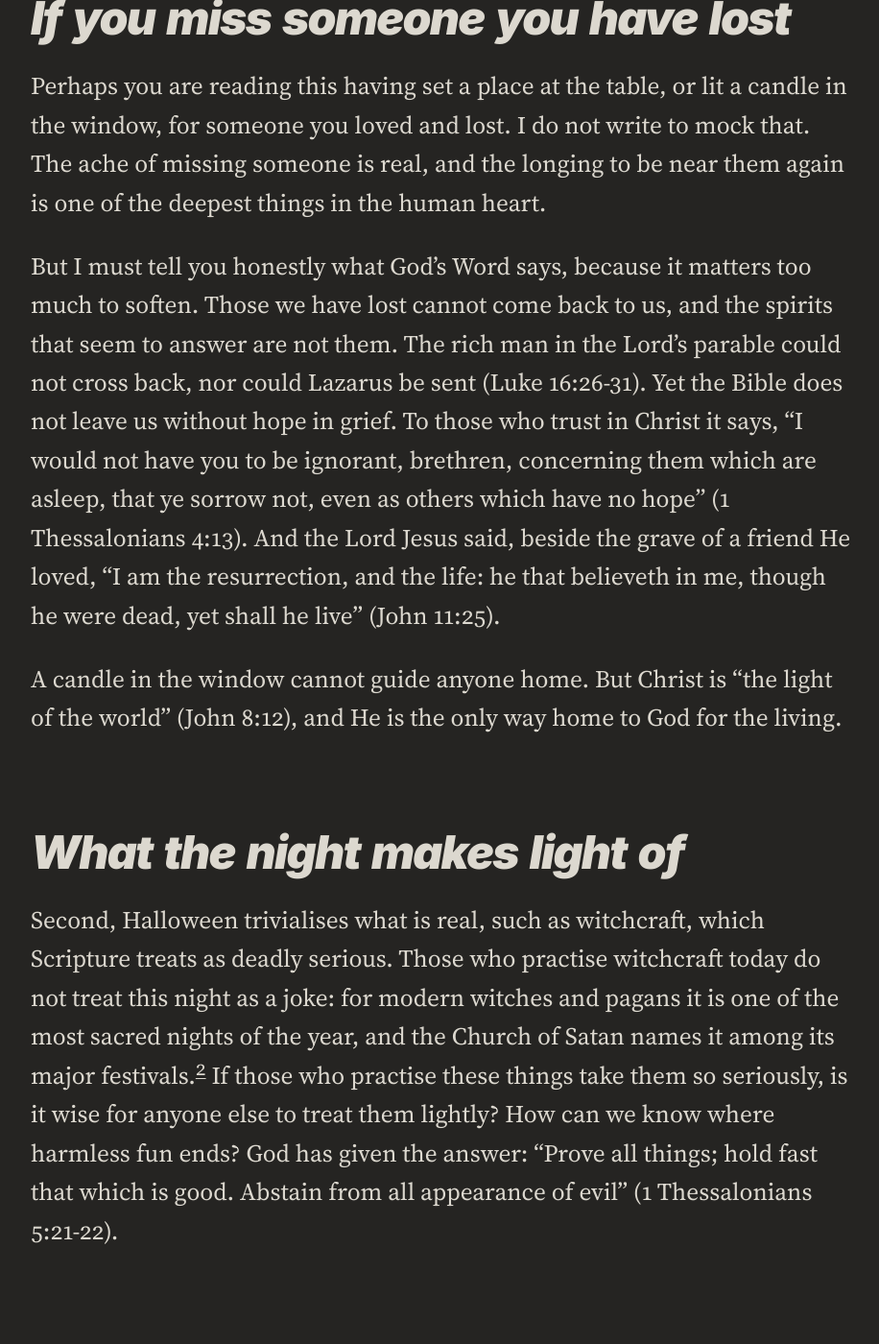
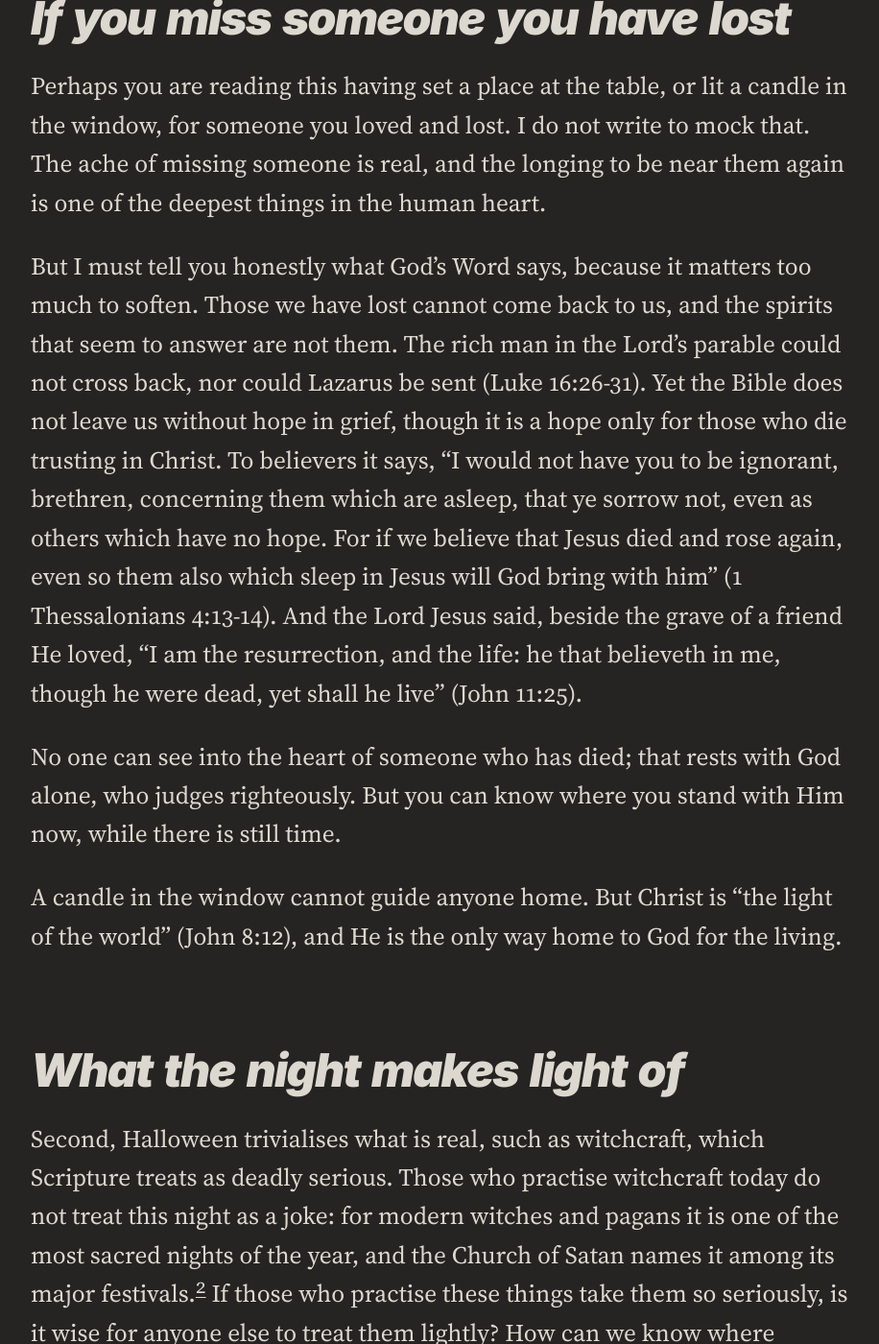
Before and after one commit to ForestWalkUK/truthpeaceandlove, a Jekyll site: the page built from _posts/2026-10-30-afraid-of-the-dark-halloween-light-of-the-world.md, in a window 1280 px wide and 1400 px high, scrolled down 11119 px. Shown: the whole window at 96% size, without its empty margins (16-932 px from the left). Built offline with Jekyll 4.4.1, drawn with Linux system fonts in a browser that asks for light colours.

Commit message:
Update 2026-10-30-afraid-of-the-dark-halloween-light-of-the-world.md
- updated section on those who have lost relatives to make it clearer that only the saved have hope

```diff
--- a/_posts/2026-10-30-afraid-of-the-dark-halloween-light-of-the-world.md
+++ b/_posts/2026-10-30-afraid-of-the-dark-halloween-light-of-the-world.md
@@ -85,7 +85,9 @@ Worst of all, if the dead linger among us, then death is not the end of our oppo
 
 Perhaps you are reading this having set a place at the table, or lit a candle in the window, for someone you loved and lost. I do not write to mock that. The ache of missing someone is real, and the longing to be near them again is one of the deepest things in the human heart.
 
-But I must tell you honestly what God’s Word says, because it matters too much to soften. Those we have lost cannot come back to us, and the spirits that seem to answer are not them. The rich man in the Lord’s parable could not cross back, nor could Lazarus be sent (Luke 16:26-31). Yet the Bible does not leave us without hope in grief. To those who trust in Christ it says, “I would not have you to be ignorant, brethren, concerning them which are asleep, that ye sorrow not, even as others which have no hope” (1 Thessalonians 4:13). And the Lord Jesus said, beside the grave of a friend He loved, “I am the resurrection, and the life: he that believeth in me, though he were dead, yet shall he live” (John 11:25).
+But I must tell you honestly what God’s Word says, because it matters too much to soften. Those we have lost cannot come back to us, and the spirits that seem to answer are not them. The rich man in the Lord’s parable could not cross back, nor could Lazarus be sent (Luke 16:26-31). Yet the Bible does not leave us without hope in grief, though it is a hope only for those who die trusting in Christ. To believers it says, “I would not have you to be ignorant, brethren, concerning them which are asleep, that ye sorrow not, even as others which have no hope. For if we believe that Jesus died and rose again, even so them also which sleep in Jesus will God bring with him” (1 Thessalonians 4:13-14). And the Lord Jesus said, beside the grave of a friend He loved, “I am the resurrection, and the life: he that believeth in me, though he were dead, yet shall he live” (John 11:25).
+
+No one can see into the heart of someone who has died; that rests with God alone, who judges righteously. But you can know where you stand with Him now, while there is still time.
 
 A candle in the window cannot guide anyone home. But Christ is “the light of the world” (John 8:12), and He is the only way home to God for the living.
 
```
